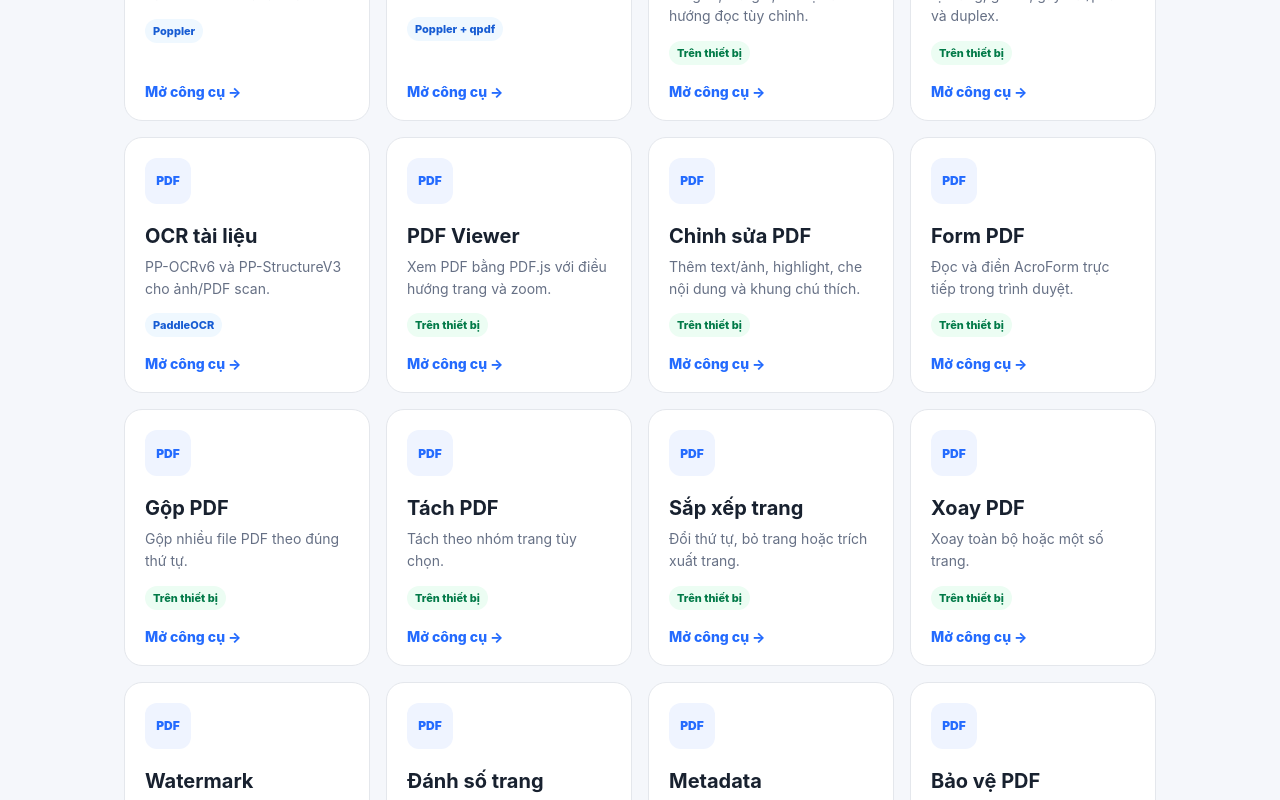
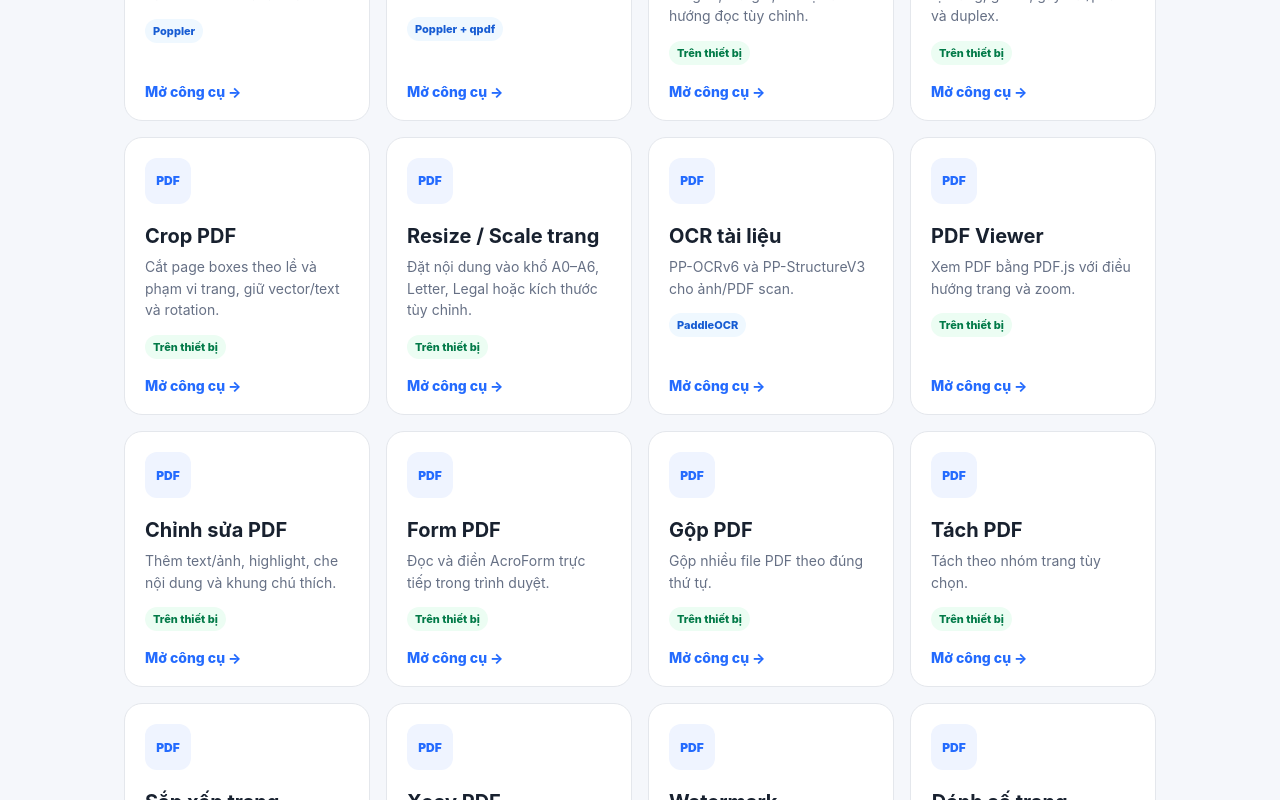
Before and after one commit to solyan842/SolYan-PDF, a Next.js app in the folder frontend/: page / in a window 1280 px wide. Shown: the part 1420-2220 px from the top of the page. Built offline with nearby package versions, Linux system fonts and the light colour scheme.

Commit message:
feat: expose crop and resize tools on dashboard

```diff
--- a/frontend/app/page.tsx
+++ b/frontend/app/page.tsx
@@ -11,6 +11,8 @@ const tools = [
   { href: '/remove-blank-pages', title: 'Xóa trang trắng', description: 'Giữ chắc trang có text; đo raster với ngưỡng tùy chỉnh cho trang không text.', local: false, badge: 'Poppler + qpdf' },
   { href: '/n-up', title: 'N-up · Nhiều trang/tờ', description: 'Xếp nhiều trang lên mỗi tờ A4 với grid, margin, thứ tự và hướng đọc tùy chỉnh.', local: true },
   { href: '/booklet', title: 'Booklet · Đóng ghim giữa', description: 'Dàn saddle-stitch 2-up với thứ tự trang, gutter, gáy trái/phải và duplex.', local: true },
+  { href: '/crop', title: 'Crop PDF', description: 'Cắt page boxes theo lề và phạm vi trang, giữ vector/text và rotation.', local: true },
+  { href: '/resize-pages', title: 'Resize / Scale trang', description: 'Đặt nội dung vào khổ A0–A6, Letter, Legal hoặc kích thước tùy chỉnh.', local: true },
   { href: '/ocr', title: 'OCR tài liệu', description: 'PP-OCRv6 và PP-StructureV3 cho ảnh/PDF scan.', local: false, badge: 'PaddleOCR' },
   { href: '/viewer', title: 'PDF Viewer', description: 'Xem PDF bằng PDF.js với điều hướng trang và zoom.', local: true },
   { href: '/editor', title: 'Chỉnh sửa PDF', description: 'Thêm text/ảnh, highlight, che nội dung và khung chú thích.', local: true },
```
